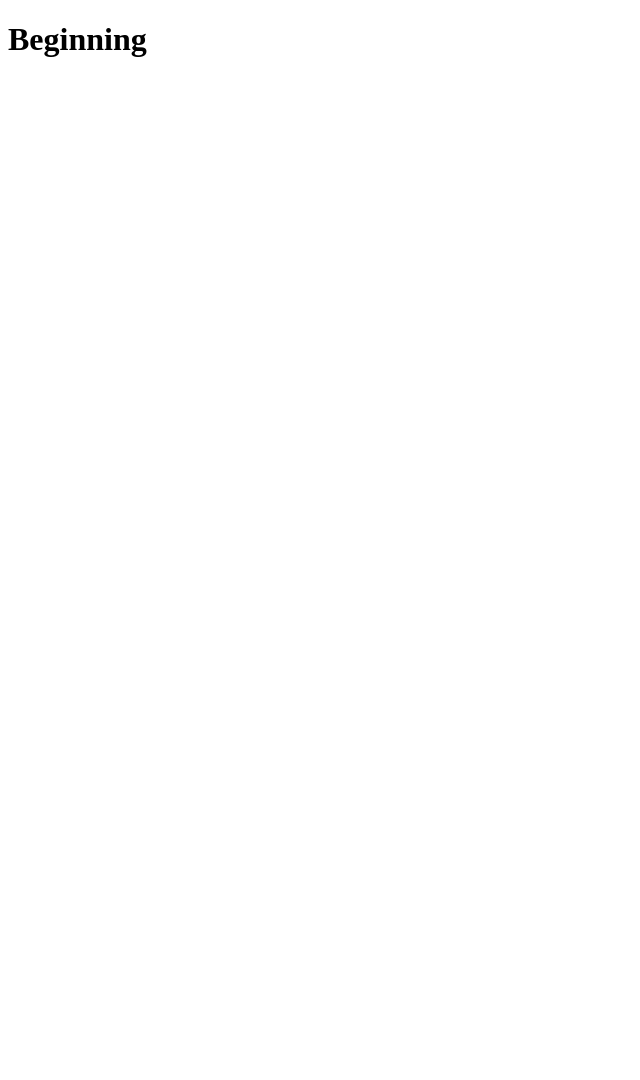
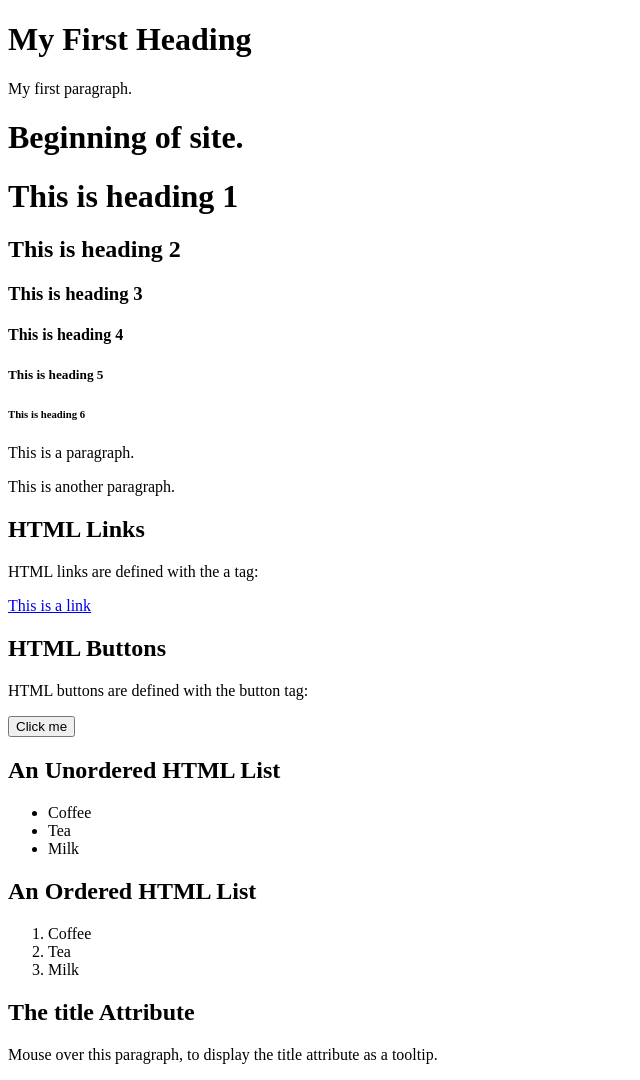
Before and after one commit to JJHAVOK/courseratest, a plain HTML site: page index.html in a window 1280 px wide. Shown: the whole page, without its empty margins (0-640 px from the left). Before the commit the page ends 800 px from the top, so only its background shows below. Drawn offline with Linux system fonts and the light colour scheme.

Commit message:
Update index.html

```diff
--- a/index.html
+++ b/index.html
@@ -6,6 +6,50 @@
 	<title>Welcome</title>
 </head>
 <body>
-<h1>Beginning</h1>
+	<h1>My First Heading</h1>
+
+<p>My first paragraph.</p>
+<h1>Beginning of site.</h1>
+<h1>This is heading 1</h1>
+<h2>This is heading 2</h2>
+<h3>This is heading 3</h3>
+<h4>This is heading 4</h4>
+<h5>This is heading 5</h5>
+<h6>This is heading 6</h6>
+
+<p>This is a paragraph.</p>
+<p>This is another paragraph.</p>
+
+<h2>HTML Links</h2>
+<p>HTML links are defined with the a tag:</p>
+
+<a href="https://www.w3schools.com">This is a link</a>
+
+<h2>HTML Buttons</h2>
+<p>HTML buttons are defined with the button tag:</p>
+
+<button>Click me</button>
+
+<h2>An Unordered HTML List</h2>
+
+<ul>
+  <li>Coffee</li>
+  <li>Tea</li>
+  <li>Milk</li>
+</ul>
+
+<h2>An Ordered HTML List</h2>
+
+<ol>
+  <li>Coffee</li>
+  <li>Tea</li>
+  <li>Milk</li>
+</ol>
+
+<h2 title="I'm a header">The title Attribute</h2>
+
+<p title="I'm a tooltip">Mouse over this paragraph, to display the title attribute as a tooltip.</p>
+
+
 </body>
 </html>
```
